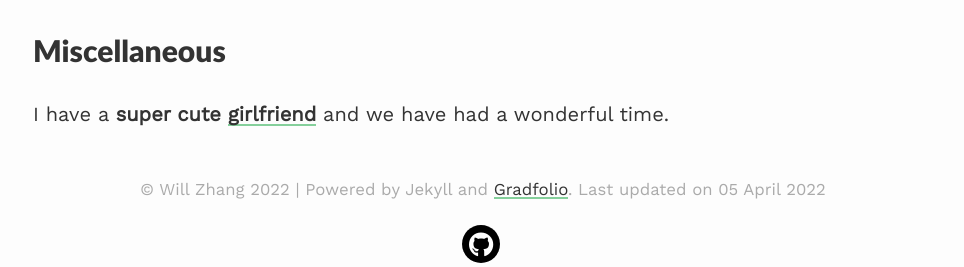
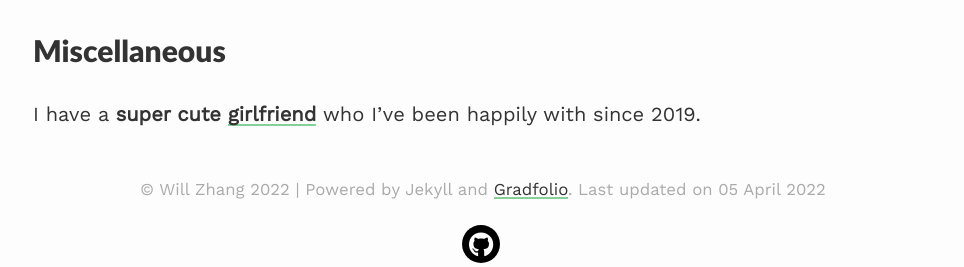
Before and after one commit to 17zhangw/17zhangw.github.io, a Jekyll site: the page built from index.md, in a window 1280 px wide. Shown: the part 1753-2020 px from the top of the page, without its empty margins (157-1121 px from the left). Built offline with Jekyll 4.4.1, drawn with Linux system fonts in a browser that asks for light colours; nearby versions of some CDN libraries; our own code applies the rules of GitHub Pages for plain Markdown files.

Commit message:
Another update

```diff
--- a/index.md
+++ b/index.md
@@ -36,4 +36,4 @@ I previously completed a BS in Electrical and Computer Engineering in December 2
 
 # Miscellaneous
 
-I have a **super cute [girlfriend](https://imjal.github.io)** and we have had a wonderful time.
+I have a **super cute [girlfriend](https://imjal.github.io)** who I've been happily with since 2019.
```
